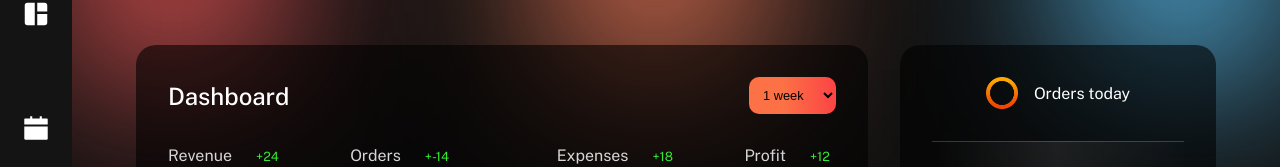
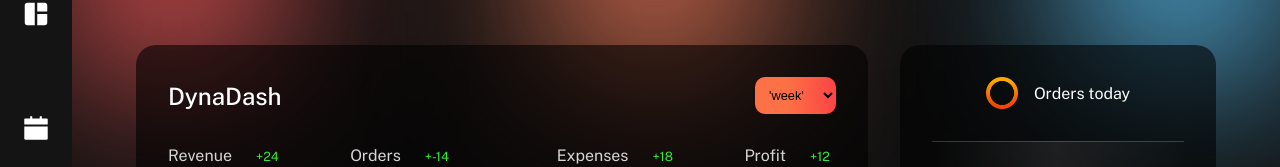
Before and after one commit to git-codeninjax700/dynadash, a React (Vite) app: page /dashboard in a window 1280 px wide. Shown: the part 129-296 px from the top of the page. Built offline with nearby package versions, Linux system fonts and the light colour scheme.

Commit message:
Update Dashboard.jsx

```diff
--- a/src/pages/Dashboard/Dashboard.jsx
+++ b/src/pages/Dashboard/Dashboard.jsx
@@ -10,13 +10,13 @@ const Dashboard = () => {
 
       <div className={`${css.dashboardHead} theme-container`}>
         <div className={css.head}>
-          <span>Dashboard</span>
+          <span>DynaDash</span>
 
           <div className={css.durationButton}>
             <select>
-              <option value="">1 week</option>
-              <option value="">1 month</option>
-              <option value="">1 year</option>
+              <option value="">'week'</option>
+              <option value="">'month'</option>
+              <option value="">'year'</option>
             </select>
           </div>
         </div>
```
